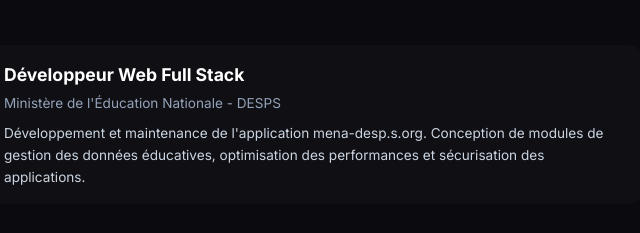
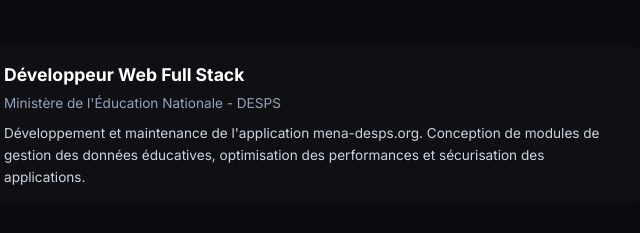
Before and after one commit to Jonath-Mess-eklou/Jonath-Mess-eklou.github.io, a plain HTML site: page index.html in a window 1280 px wide. Shown: the part 2701-2934 px from the top of the page, 396-1036 px from the left. Drawn offline with Linux system fonts and the light colour scheme.

Commit message:
Fix typo in application URL in index.html

```diff
--- a/index.html
+++ b/index.html
@@ -720,7 +720,7 @@
                     <div class="timeline-content">
                         <h4>Développeur Web Full Stack</h4>
                         <div class="company">Ministère de l'Éducation Nationale - DESPS</div>
-                        <p>Développement et maintenance de l'application mena-desp.s.org. Conception de modules de gestion des données éducatives, optimisation des performances et sécurisation des applications.</p>
+                        <p>Développement et maintenance de l'application mena-desps.org. Conception de modules de gestion des données éducatives, optimisation des performances et sécurisation des applications.</p>
                     </div>
                 </div>
 
```
